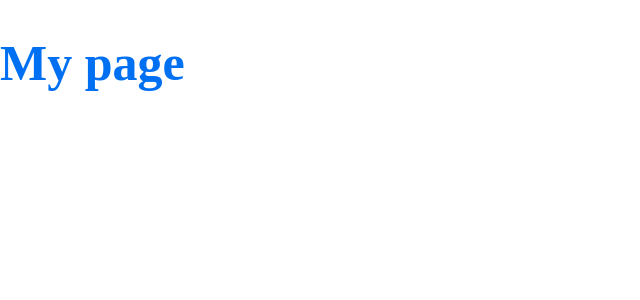
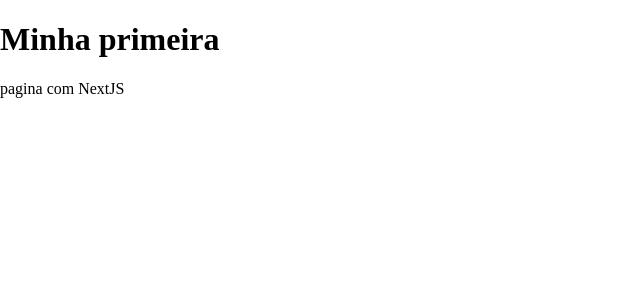
Before and after one commit to KCK88/Bootcamp-Front-End-JAM-Stack-2021-aula1, a Next.js app: page / in a window 1280 px wide. Shown: the top 300 px of the page, without its empty margins (0-640 px from the left). Built offline with nearby package versions, Linux system fonts and the light colour scheme.

Commit message:
Final aula 1

```diff
--- a/package.json
+++ b/package.json
@@ -4,6 +4,7 @@
   "scripts": {
     "dev": "next",
     "build": "next build",
+    "export": "next build && next export",
     "start": "next start"
   },
   "dependencies": {
--- a/pages/index.js
+++ b/pages/index.js
@@ -1,10 +1,14 @@
 import styled from 'styled-components'
 
-const Title = styled.h1`
-  font-size: 50px;
-  color: ${({ theme }) => theme.colors.primary};
-`
+// const Title = styled.h1 `
+//   font-size: 50px;
+//   color: ${({ theme }) => theme.colors.primary};
+// `
+
+function Title(props) {
+  return <h1>{props.children}</h1>
+}
 
 export default function Home() {
-  return <Title>My page</Title>
+    return <div><Title>Minha primeira </Title>pagina com NextJS</div>
 }
```
